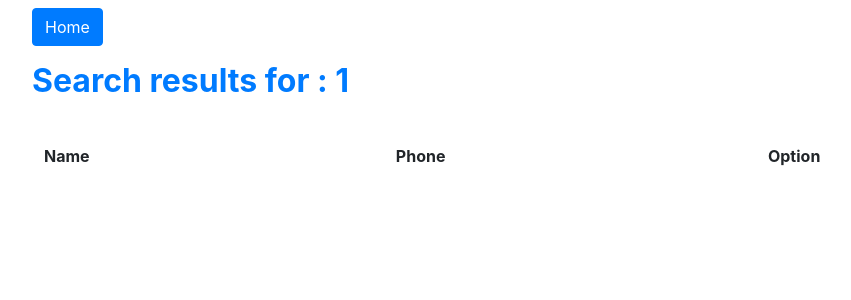
After one commit to NyarehD/Contact_List, a PHP site: page /search.php?search_contact=1 in a window 1280 px wide. The commit adds this page. Shown: the top 300 px of the page, without its empty margins (53-904 px from the left). Run offline with PHP 8.4, Linux system fonts and the light colour scheme; data comes from the database, SQL or seed files in the repository; lists and menus that the app fills with data are empty; some libraries are stand-ins or nearby versions.

Commit message:
Search feature

```diff
--- a/core/function.php
+++ b/core/function.php
@@ -139,3 +139,10 @@ function validate() {
         return false;
     }
 }
+
+// For search Function
+
+function searchContacts($searchKey) {
+    $sql = "SELECT * FROM contact_list WHERE contact_list.contact_name LIKE '%$searchKey%' OR contact_list.phone_number LIKE '%$searchKey%' ORDER BY id DESC";
+    return fetchAll($sql);
+}
--- a/index.php
+++ b/index.php
@@ -9,9 +9,9 @@
   <div class="row">
     <div class="col-10 d-flex justify-content-between">
       <button class="btn btn-primary" id="addContact"><i class="feather-plus"></i> ADD Contact</button>
-      <form class="form-inline">
+      <form class="form-inline" method="get" action="<?php echo $url;?>/search.php">
         <input class="form-control mr-sm-2" type="search" placeholder="Search" aria-label="Search"
-               name="search_key">
+               name="search_contact">
         <button class="btn btn-primary my-2 my-sm-0" type="submit">Search</button>
       </form>
     </div>
--- /dev/null
+++ b/search.php
@@ -0,0 +1,48 @@
+<?php require "template/head.php"; ?>
+<div class="container">
+  <div class="row mt-2">
+    <div class="col-12">
+      <button class="btn btn-primary" id="toHome"><i class="feather-arrow-left"></i> Home</button>
+      <h2 class="text-primary font-weight-bold my-3">Search results for : <?php echo $_GET['search_contact'] ?> </h2>
+    </div>
+  </div>
+  <div class="row">
+    <div class="container">
+      <table class="table-hover table-borderless table mt-3">
+        <thead>
+        <tr>
+          <th>Name</th>
+          <th>Phone</th>
+          <th>Option</th>
+        </tr>
+        </thead>
+        <tbody>
+        <?php
+        foreach (searchContacts($_GET["search_contact"]) as $contact) {
+            ?>
+          <tr>
+            <td><img class="contact_photo mr-3" src="<?php echo $contact['contact_photo']; ?>"
+                     alt=""><?php echo $contact['contact_name']; ?></td>
+            <td><?php echo $contact["phone_number"] ?></td>
+            <td>
+              <a href="contact_edit.php?id=<?php echo $contact['id']; ?>" class="btn btn-outline-warning btn-sm">
+                <i class="feather-edit"></i>
+              </a>
+              <a href="contact_delete.php?id=<?php echo $contact['id']; ?>" class="btn btn-outline-danger btn-sm"
+                 onclick="return confirm('Are you sure to Delete 🤔?')">
+                <i class="feather-trash-2"></i>
+              </a>
+            </td>
+          </tr>
+        <?php }; ?>
+        </tbody>
+      </table>
+    </div>
+  </div>
+</div>
+<?php require "template/footer.php"; ?>
+<script>
+  $("#toHome").on('click', function () {
+    location.href = "index.php";
+  })
+</script>
```
Also changed, not shown: store/611bba1a5786a-snake Cropped.png (added).
